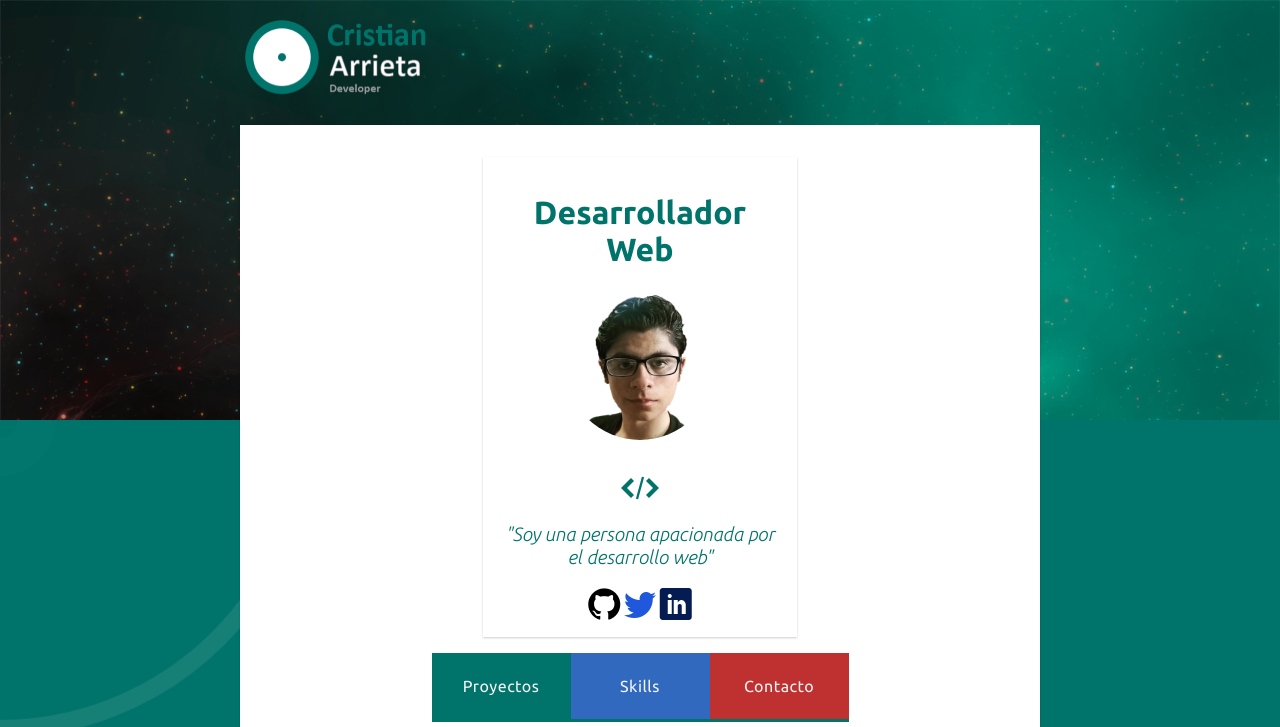
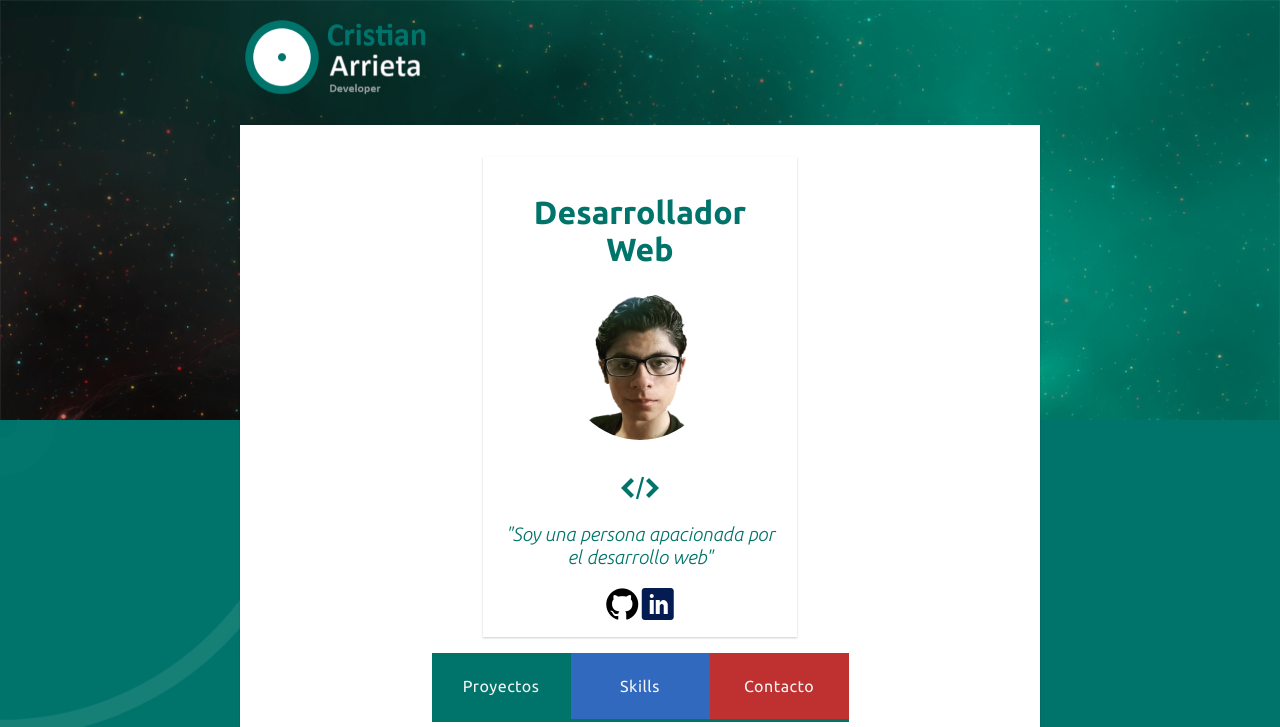
Before and after one commit to Darktowers/mygithubpage, a plain HTML site: page index.html in a window 1280 px wide. Shown: the top 727 px of the page. Drawn offline with Linux system fonts and the light colour scheme; files whose address does not match are found by name.

Commit message:
Actualizacion

```diff
--- a/index.html
+++ b/index.html
@@ -40,7 +40,6 @@
                 <p id="code" class="icon-code  proyectoFont"></p>
                 <p id="aboutShort" class=" proyectoFont">"Soy una persona apacionada por el desarrollo web"</p>
                 <a target="_blank" href="https://github.com/Darktowers" class="link"><span class="icon-github" style="font-size: 2em;color:#000;"></span></a>
-                <a target="_blank" href="" class="link"><span class="icon-twitter" style="font-size: 2em;color:#1f58dc;"></span></a>
                 <a target="_blank" href="https://www.linkedin.com/in/cristian-andres-arrieta-gutierrez-74a496b5" class="link"><span class="icon-linkedin" style="font-size: 2em;color:#041c52;"></span></a>
 
             </div>
```
